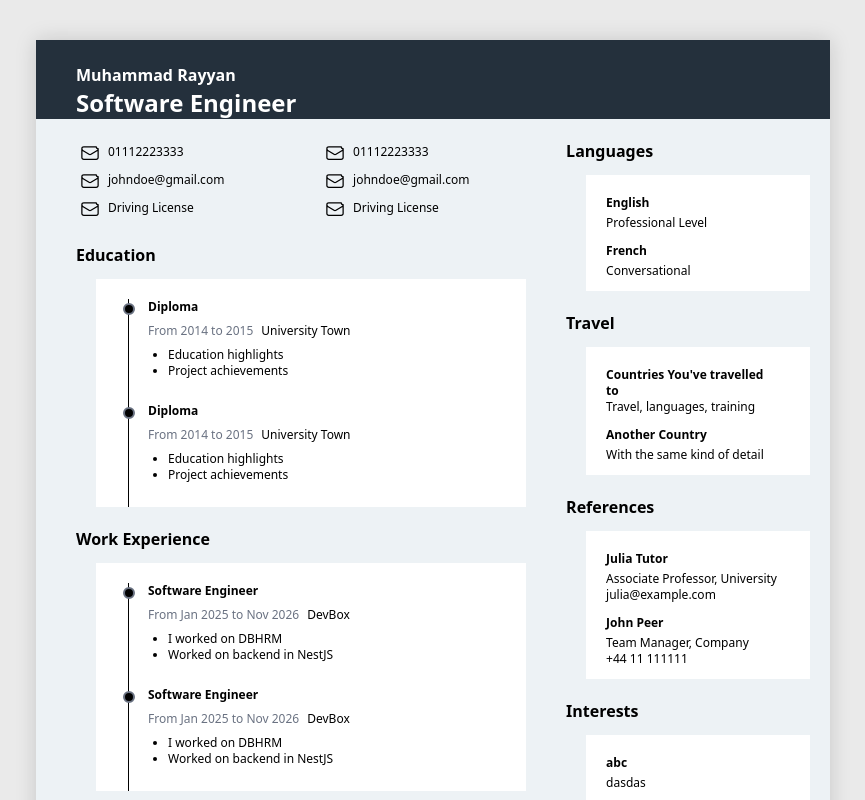
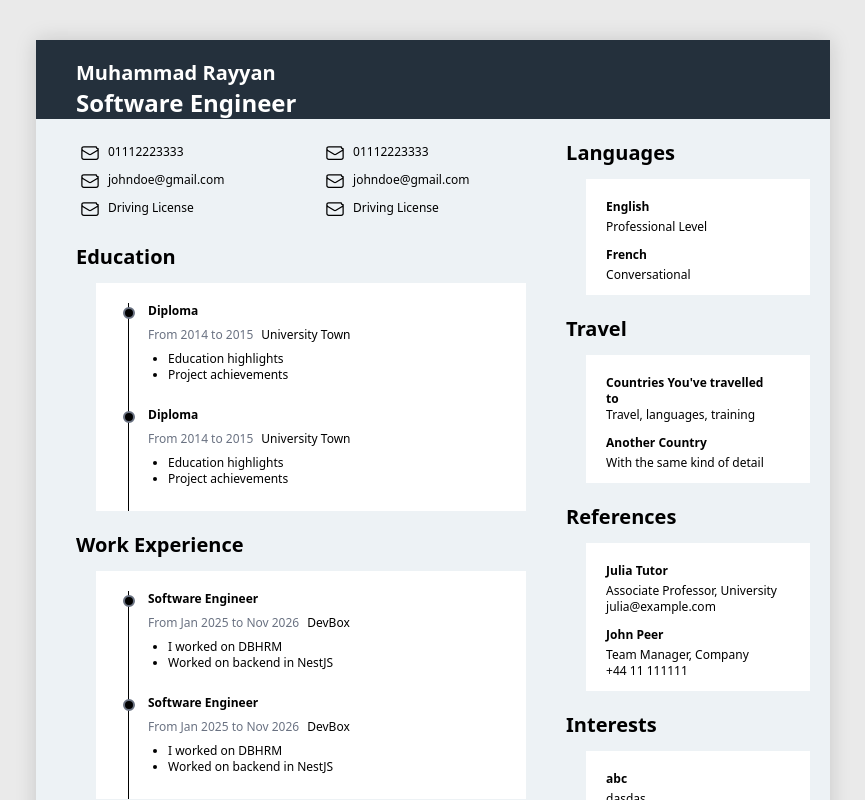
Before and after one commit to Rayyan-6/cvbuilder_fe, a React app: page /resume-builder in a window 1280 px wide. Shown: the top 800 px of the page, without its empty margins (207-1072 px from the left). Built offline with nearby package versions, Linux system fonts and the light colour scheme; no server answers; sample sign-in values are in the browser's storage; the HTML template or start-up script is replaced by a standard one.

Commit message:
remaining gemini feedback addressed

```diff
--- a/src/components/Dashboard Components/CreateNewBlock.tsx
+++ b/src/components/Dashboard Components/CreateNewBlock.tsx
@@ -4,7 +4,7 @@ function CreateNewBlock() {
   const navigate = useNavigate();
 
   return (
-    <div className='flex flex-col h-[160 px]  justify-center items-center cursor-pointer text-[48px] text-[#666] border-2 border-dashed border-gray-300
+    <div className='flex flex-col h-[160px]  justify-center items-center cursor-pointer text-[48px] text-[#666] border-2 border-dashed border-gray-300
 '
 
       onClick={() => navigate('/resume-builder')}
--- a/src/components/Dashboard Components/DashbardLayout.tsx
+++ b/src/components/Dashboard Components/DashbardLayout.tsx
@@ -1,6 +1,6 @@
 import React from 'react';
 
-type DashboardLayoutProps= {
+type DashboardLayoutProps = {
   children: React.ReactNode;
 }
 
--- a/src/components/Education Section/EducationComponent.tsx
+++ b/src/components/Education Section/EducationComponent.tsx
@@ -68,7 +68,7 @@ function EducationComponent(props: EducationComponentProps) {
 
                 </div>
             </div>
-            <h2 className="font-bold text-1xl pb-3">{props.title}</h2>
+            <h2 className="font-bold text-xl pb-3">{props.title}</h2>
         </span>
 
         <div className="bg-white ml-5 pl-5 pt-5">
--- a/src/components/Resume Component/GeneralComponent.tsx
+++ b/src/components/Resume Component/GeneralComponent.tsx
@@ -66,7 +66,7 @@ function GeneralComponent(props: GeneralComponentProps) {
             </button>
           </div>
         </div>
-        <h2 className="font-bold text-1xl pb-3">{props.title}</h2>
+        <h2 className="font-bold text-xl pb-3">{props.title}</h2>
       </span>
 
       <div className="bg-white ml-5 pl-5 pt-5">
--- a/src/components/Resume/ExperienceEntry.tsx
+++ b/src/components/Resume/ExperienceEntry.tsx
@@ -57,7 +57,7 @@ const ExperienceEntry = (props: ExperienceEntryProps) => {
       </div>
 
       {/* Dates */}
-      <div className="bg-[#555] text-[13px] m-5">
+      <div className="text-[#555] text-[13px] mt-1 mb-2.5">
         <input
           type="month"
           value={props.experience.startDate}
@@ -66,9 +66,9 @@ const ExperienceEntry = (props: ExperienceEntryProps) => {
           }
           className="dateStyle"
         />
-        <span className="m-5">-</span>
+        <span className="mx-2">-</span>
         {props.experience.isCurrent ? (
-          <span className="font-bold text-[#2e7d32] font-sans">Present</span>
+          <span className="font-medium text-[#2e7d32] font-sans">Present</span>
         ) : (
           <input
             type="month"
@@ -90,7 +90,7 @@ const ExperienceEntry = (props: ExperienceEntryProps) => {
                 endDate: "",
               })
             }
-            className="mr-[4px] items-center font-sans"
+            className="mr-1 align-middle font-sans"
           />
           Present
         </label>
--- a/src/components/Resume/IntroRow.tsx
+++ b/src/components/Resume/IntroRow.tsx
@@ -1,7 +1,7 @@
 function IntroRow(){
     return <>
     <div className="w-full pl-10 h-[7%] bg-[#24303c] flex flex-col justify-end ">
-        <h2 className="text-1xl text-white font-bold">Muhammad Rayyan</h2>
+        <h2 className="text-xl text-white font-bold">Muhammad Rayyan</h2>
         <h3 className="text-2xl text-white font-bold">Software Engineer</h3>
     </div>
     </>
--- a/src/components/Work Experience/WorkExperienceComponent.tsx
+++ b/src/components/Work Experience/WorkExperienceComponent.tsx
@@ -65,7 +65,7 @@ function WorkExperienceComponent(props: WorkExperienceComponentProps) {
             </button>
           </div>
         </div>
-        <h2 className="font-bold text-1xl pb-3">{props.title}</h2>
+        <h2 className="font-bold text-xl pb-3">{props.title}</h2>
       </span>
 
       <div className="bg-white ml-5 pl-5 pt-5">
```
